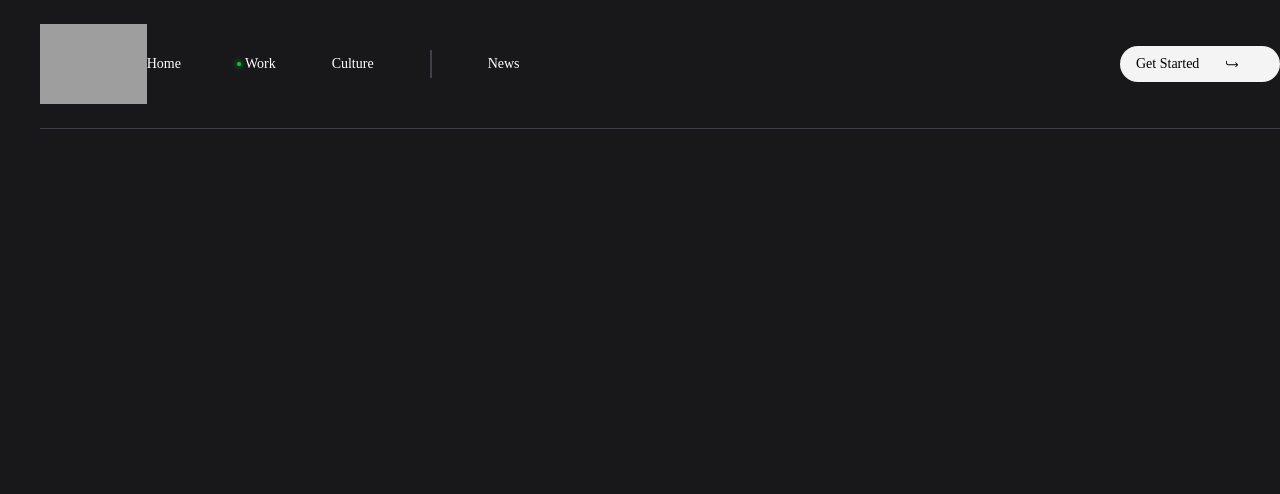
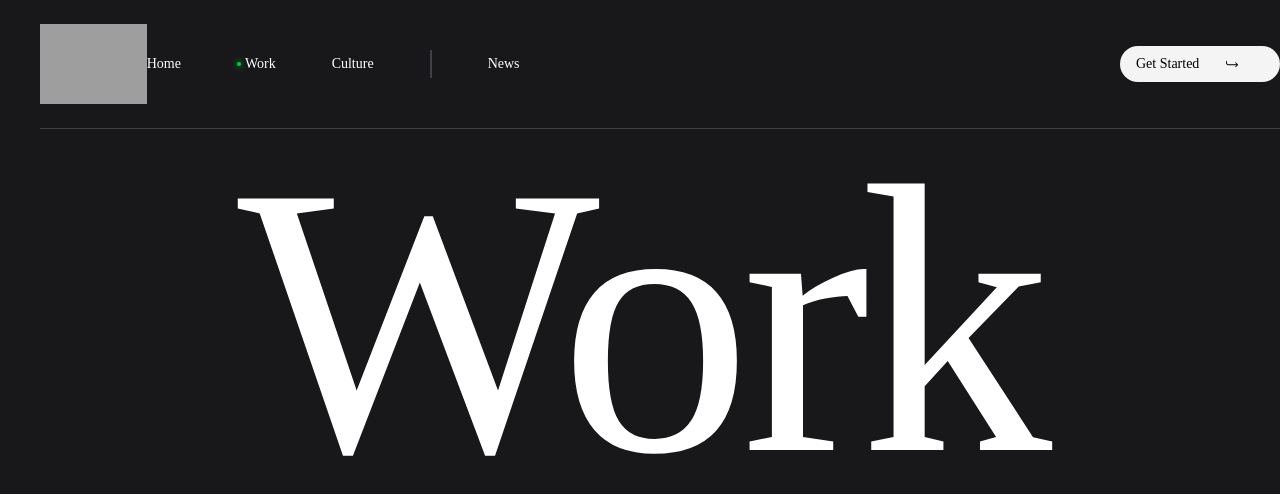
Before and after one commit to Om101101/REFOCUS-CLONE, a React (Vite) app: page / in a window 1280 px wide. Shown: the top 494 px of the page. Built offline with nearby package versions, Linux system fonts and the light colour scheme; grey boxes are pictures that could not be loaded.

Commit message:
refactor: clean up Work component structure and improve readability

```diff
--- a/src/components/Work.jsx
+++ b/src/components/Work.jsx
@@ -1,13 +1,73 @@
-import React from 'react'
+import React from "react";
 
 function Work() {
+  var images = [
+    {
+      url: "https://cdn.prod.website-files.com/664dc8b6bc52b504509197f0/6697d8846629f4e91cbfc152_Cula%20-%204%203-p-1080.webp",
+      top: "50%",
+      left: "50%",
+      isActive: false,
+    },
+    {
+      url: "https://cdn.prod.website-files.com/664dc8b6bc52b504509197f0/6907b86ee1d9f9874214c5d4_Case-Study-caseStudy-thumbnail_A-16_9.png",
+      top: "25%",
+      left: "35%",
+      isActive: false,
+    },
+    {
+      url: "https://cdn.prod.website-files.com/664dc8b6bc52b504509197f0/6697d86a8a9b4a0505553454_Arqitel%20-%204%203.webp",
+      top: "25%",
+      left: "65%",
+      isActive: false,
+    },
+    {
+      url: "https://cdn.prod.website-files.com/664dc8b6bc52b504509197f0/69134f698821bc458be7c318_Case-Study-thumbnail_4_3%20B.png",
+      top: "50%",
+      left: "80%",
+      isActive: false,
+    },
+    {
+      url: "https://i.pinimg.com/736x/56/5b/c7/565bc7bb2424392735117828b7f06141.jpg",
+      top: "75%",
+      left: "65%",
+      isActive: false,
+    },
+    {
+      url: "https://i.pinimg.com/1200x/94/95/0d/94950da78cd126f2a0f08d9b4ceaf0e9.jpg",
+      top: "75%",
+      left: "35%",
+      isActive: false,
+    },
+    {
+      url: "https://i.pinimg.com/1200x/20/4f/4b/204f4bce6a8c622248a6997ca7ab1665.jpg",
+      top: "50%",
+      left: "20%",
+      isActive: false,
+    },
+  ];
+
   return (
-    <div className="w-full bg-sky-100 ">
-        <div className="max-w-screen-xl mx-auto bg-sky-100">
-
+    <div className="w-full  ">
+      <div className=" relative max-w-screen-xl mx-auto  text-center">
+        <h1 className="text-[30vw] leading-none font-medium tracking-tight select-none">
+          Work
+        </h1>
+        <div className="absolute top-0 w-full h-full ">
+          {images.map(
+            (elem, index) =>
+              elem.isActive && (
+                <img
+                  className="w-60 absolute rounded-lg -translate-x-[50%] -translate-y-[50%] "
+                  src={elem.url}
+                  style={{ top: elem.top, left: elem.left }}
+                  alt=""
+                />
+              ),
+          )}
         </div>
+      </div>
     </div>
-  )
+  );
 }
 
-export default Work
+export default Work;
```
